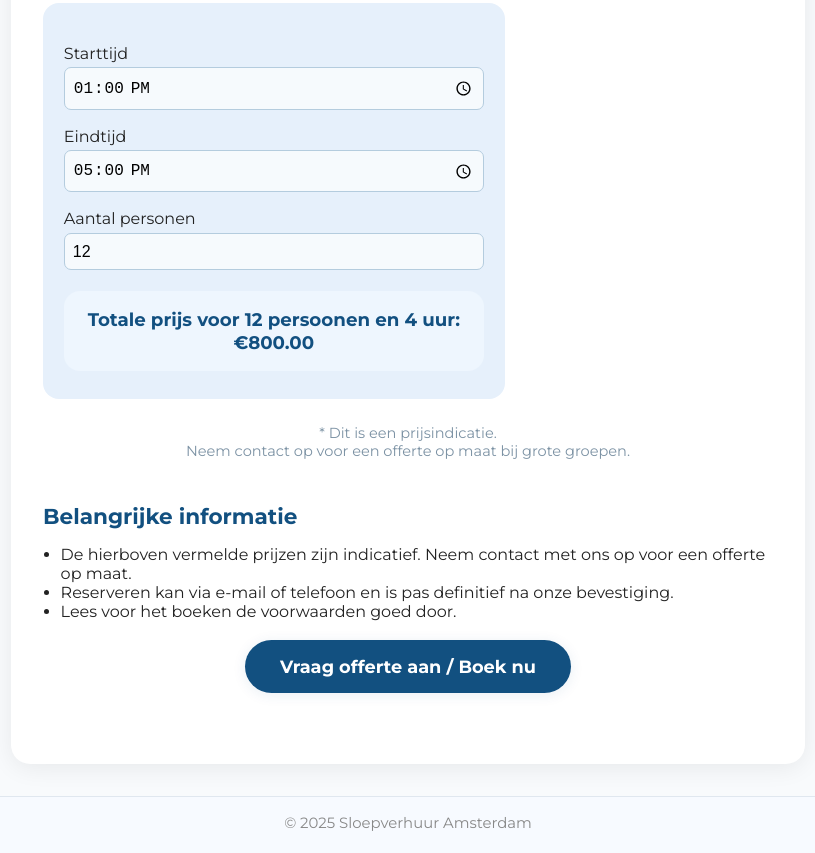
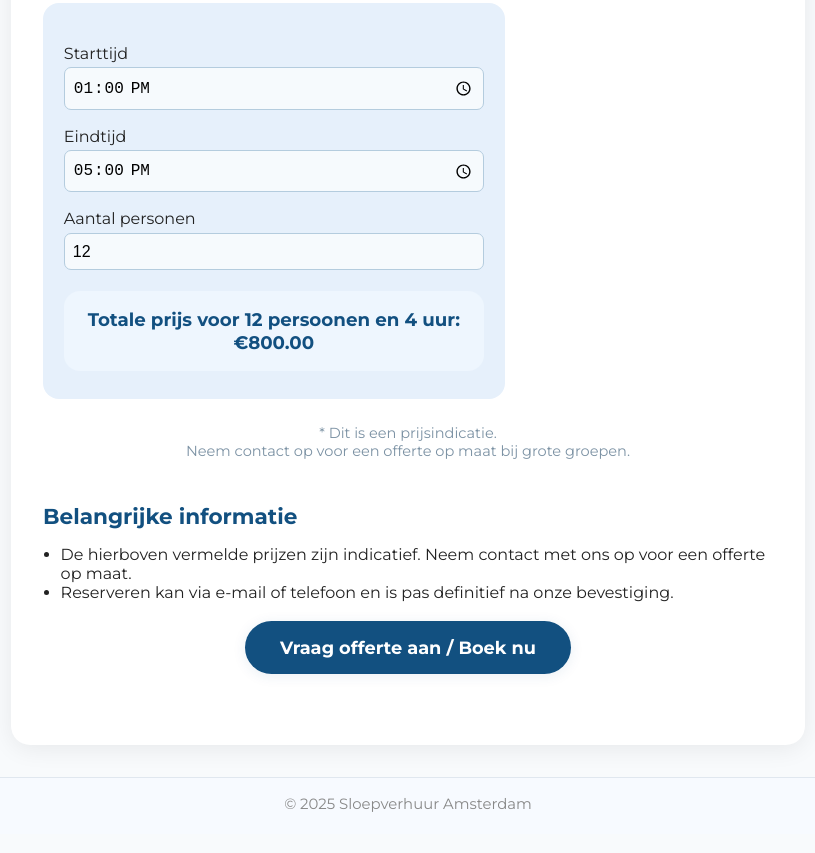
Before and after one commit to matthijshart/ProjectBoot, a plain HTML site: page index.html in a window 1280 px wide. Shown: the part 1243-2096 px from the top of the page, without its empty margins (232-1047 px from the left). Drawn offline with Linux system fonts and the light colour scheme.

Commit message:
Update index.html

```diff
--- a/index.html
+++ b/index.html
@@ -251,7 +251,6 @@ ul {
       <ul>
         <li>De hierboven vermelde prijzen zijn indicatief. Neem contact met ons op voor een offerte op maat.</li>
         <li>Reserveren kan via e-mail of telefoon en is pas definitief na onze bevestiging.</li>
-        <li>Lees voor het boeken de voorwaarden goed door.</li>
       </ul>
       <p class="cta">
         <a href="mailto:Maxenmatthijs25@gmail.coml?subject=Sloep%20Boeken">Vraag offerte aan / Boek nu</a>
```
